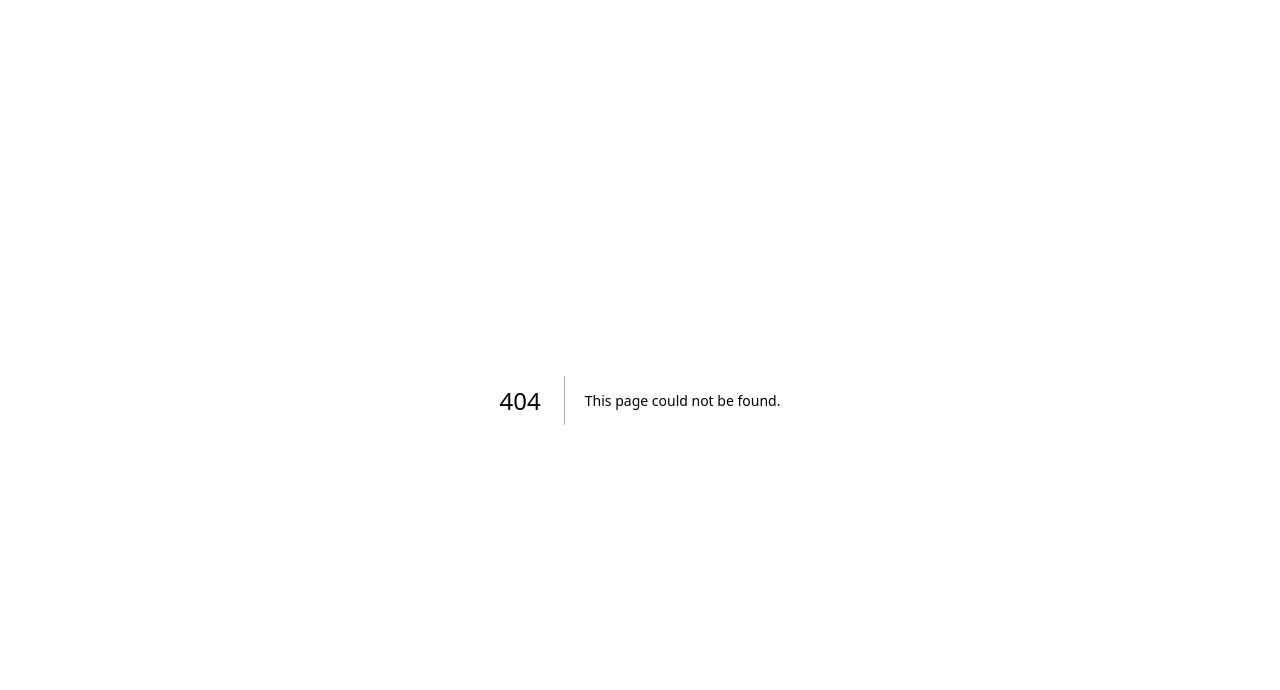
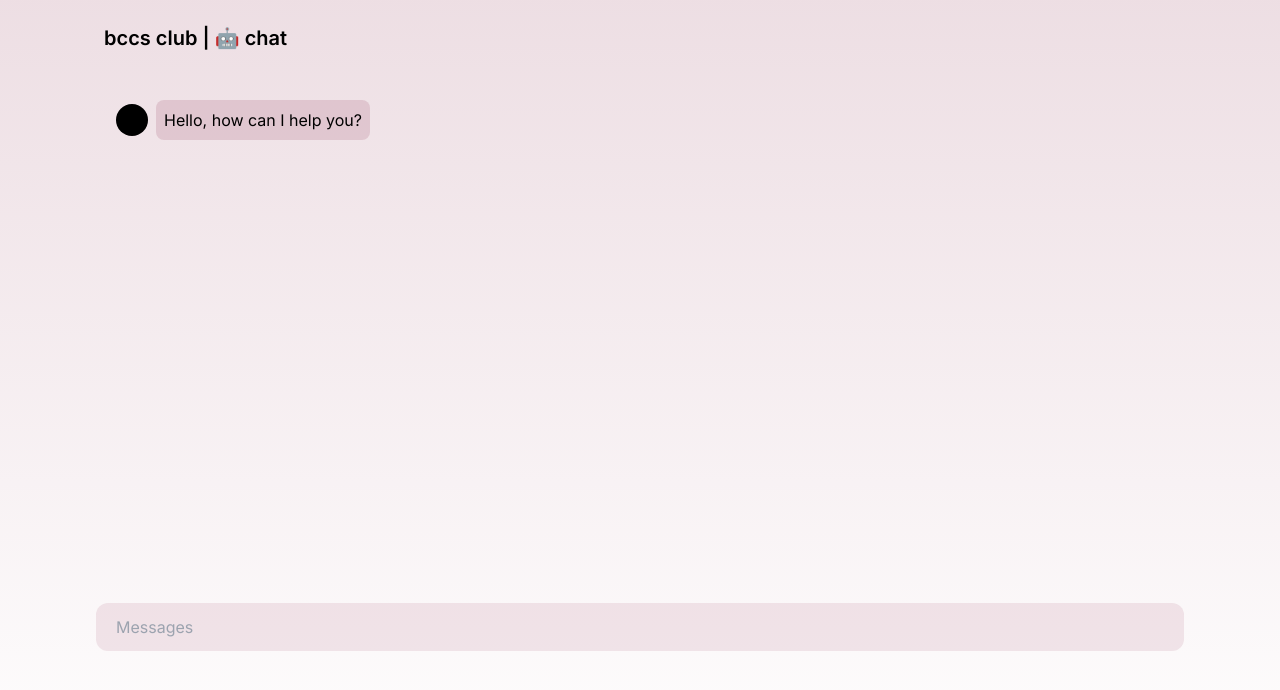
Before and after one commit to bc-compsci-club/chat, a Next.js app in the folder frontend/: page /chat in a window 1280 px wide. Before the commit this address had no page. Shown: the top 690 px of the page. Built offline with nearby package versions, Linux system fonts and the light colour scheme.

Commit message:
add chat component and update HeroSection with chat link

```diff
--- /dev/null
+++ b/frontend/src/app/chat/page.tsx
@@ -0,0 +1,56 @@
+"use client";
+import Link from "next/link";
+import React from "react";
+
+export type MessageData = {
+  role: "user" | "assistant";
+  content: string;
+};
+
+
+
+export default function Chat() {
+  const [message, setMessage] = React.useState("");
+  const [messages, setMessages] = React.useState<MessageData[]>([
+    { role: "assistant", content: "Hello, how can I help you?" },
+  ]);
+
+  function handleForm(e: React.FormEvent<HTMLFormElement>) {
+    e.preventDefault();
+    if(!message) {
+      return;
+    }
+    setMessages([...messages, { role: "user", content: message }]);
+    setMessage("");
+  }
+
+  return (
+    <div className="relative isolate px-5 lg:px-24 py-2 h-screen overflow-hidden bg-gradient-to-b from-bc-red/15">
+      <Link href={"/"} className="py-4 px-2  flex gap-2 items-center">
+        <h1 className="text-balance text-xl text-center font-semibold">
+          bccs club | 🤖 chat
+        </h1>
+      </Link>
+      <div className="h-4/6 rounded overflow-auto">
+        <div className="px-5  py-4 flex-col mt-4 flex gap-3">
+          {messages.map(message => (
+            <div key={message.content} className={`flex items-center gap-2 ${message.role === "user" ? "justify-end" : ""}`}>
+              <div className={`rounded-full bg-black w-8 h-8 ${message.role === "user" && "order-2"} `}/>
+              <p className="bg-bc-red/15 rounded-lg p-2">{message.content}</p>
+            </div>
+          ))}
+        </div>
+      </div>
+      <form onSubmit={handleForm}>
+      <input
+        required
+        onChange={e => setMessage(e.target.value)}
+        className="mt-3 bg-bc-red/10 w-full h-12 rounded-xl px-5"
+        placeholder="Messages"
+        value={message}
+        type="text"
+      />
+      </form>
+    </div>
+  );
+}
--- a/frontend/src/app/ui/portal/homepage/HeroSection.tsx
+++ b/frontend/src/app/ui/portal/homepage/HeroSection.tsx
@@ -1,5 +1,6 @@
 import Image from 'next/image';
 import bcPic from "../../../images/brooklyn-college/bc-library-16to9.jpg"
+import Link from 'next/link';
 export default function HeroSection() {
   return (
     <div className="relative isolate overflow-hidden bg-gradient-to-b from-bc-red/15">
@@ -13,14 +14,20 @@ export default function HeroSection() {
             By the BC tech community, for the BC tech community. The Brooklyn College Computer Science Club AI Chat platform that enable students to search for opportunity, classes, and events with support of generative AI
             </p>
             <div className="mt-10 flex items-center gap-x-6">
-              <a
+              <Link
                 href="https://bccs.club"
-                target="_blank"
+
+                className="rounded-md px-3.5 py-2.5 text-sm font-semibold bg-transparent text-bc-red border border-bc-red hover:bg-bc-yellow hover:border-transparent"
+              >
+                Back to main site
+              </Link>
+              <Link
+                href="/chat"
                 rel="noopener noreferrer"
                 className="rounded-md px-3.5 py-2.5 text-sm font-semibold bg-transparent text-bc-red border border-bc-red hover:bg-bc-yellow hover:border-transparent"
               >
-                Back to main site
-              </a>
+                Chat with AI
+              </Link>
             </div>
           </div>
           <Image
```
